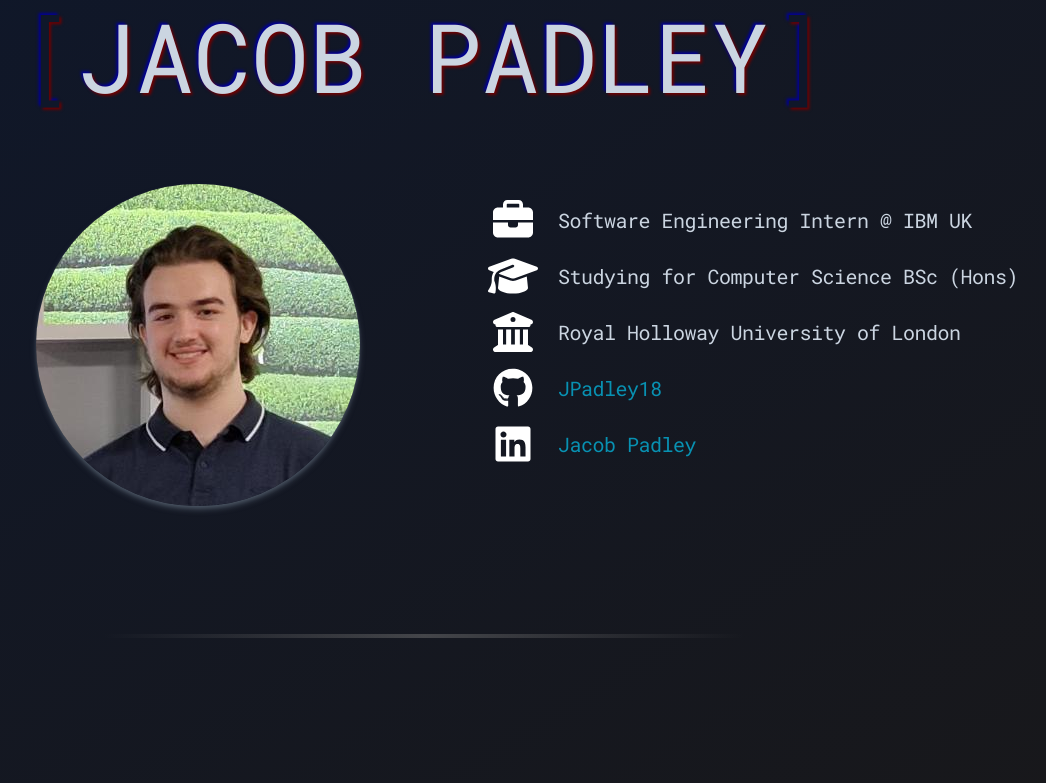
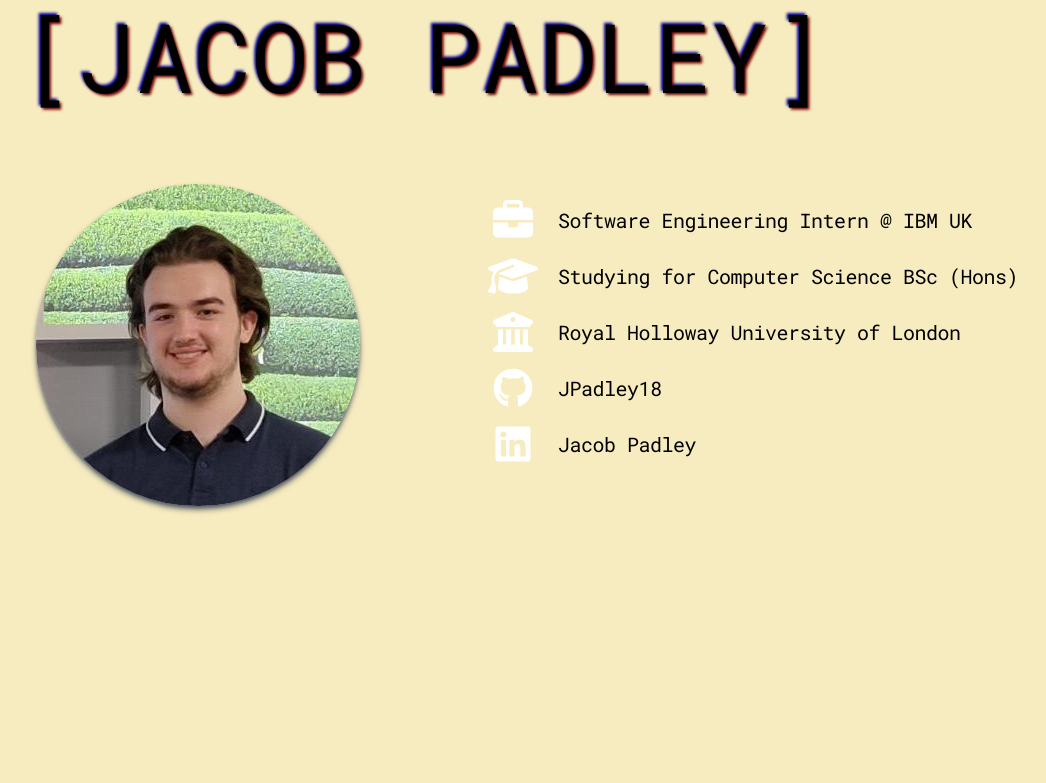
Before and after one commit to JPadley18/jpadley.com, a Next.js app: page / in a window 1280 px wide. Shown: the top 783 px of the page, without its empty margins (216-1262 px from the left). Built offline with nearby package versions, Linux system fonts and the light colour scheme.

Commit message:
New colour scheme

```diff
--- a/pages/_document.tsx
+++ b/pages/_document.tsx
@@ -4,7 +4,7 @@ export default function Document() {
     return (
         <Html>
             <Head />
-            <body className="h-screen overflow-x-hidden bg-fixed bg-cover bg-gradient-to-br from-slate-900 to-zinc-900 text-slate-300">
+            <body className="bg-background">
                 <Main />
                 <NextScript />
             </body>
--- a/styles/globals.css
+++ b/styles/globals.css
@@ -1,3 +1,11 @@
 @tailwind base;
 @tailwind components;
 @tailwind utilities;
+
+@theme {
+    --color-primary: #c14633;
+    --color-secondary: #e6ad28;
+    --color-accent: #7fbda3;
+    --color-background: #f7ecbf;
+    --color-text: #40362b;
+}
--- a/tailwind.config.js
+++ b/tailwind.config.js
@@ -9,7 +9,13 @@ module.exports = {
     flowbite.content()
   ],
   theme: {
-    extend: {},
+    colors: {
+    'text': '#40362b',
+    'background': '#f7ecbf',
+    'primary': '#c14633',
+    'secondary': '#e6ad28',
+    'accent': '#7fbda3',
+    },
   },
   plugins: [
     require("flowbite/plugin"),
```
